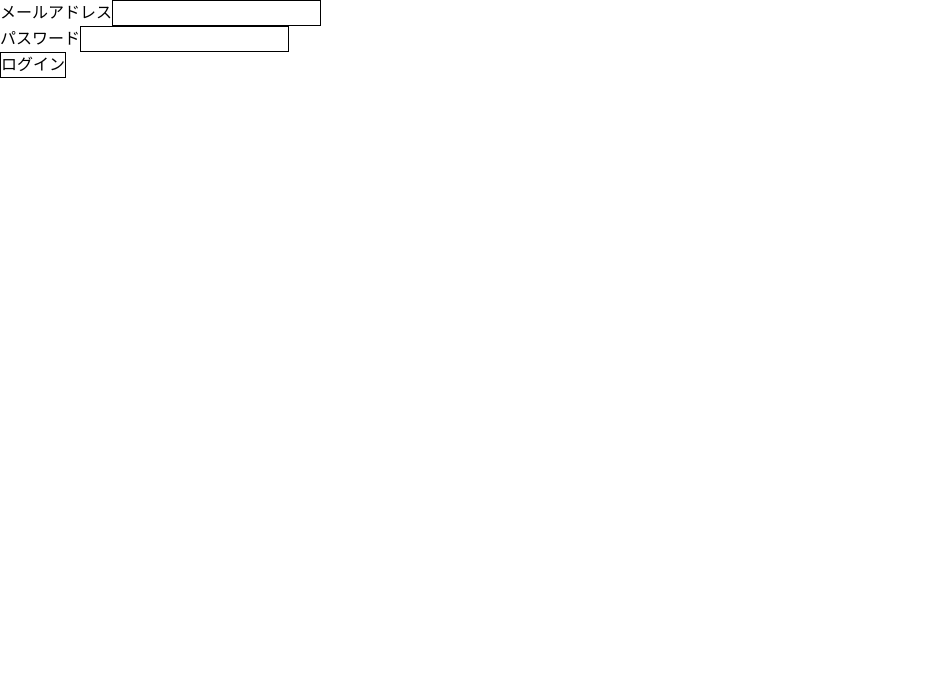
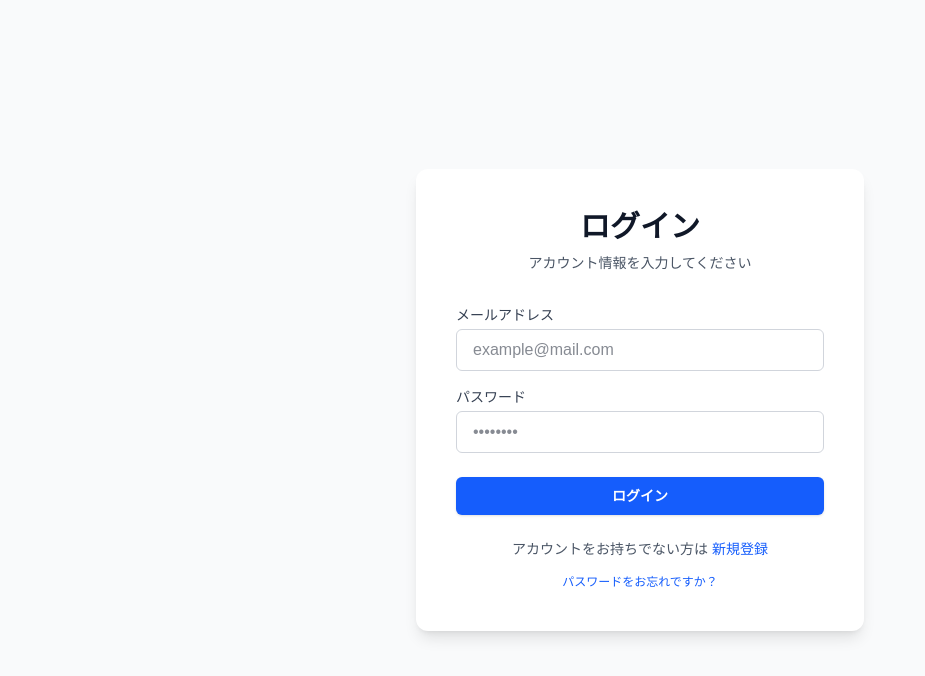
Before and after one commit to siw-nexus/quiz-sainokuni, a Next.js app in the folder frontend/: page /login in a window 1280 px wide. Shown: the top 676 px of the page, without its empty margins (0-925 px from the left). Built offline with nearby package versions, Linux system fonts and the light colour scheme.

Commit message:
login画面のcss追加 レイアウト変更 パスワードリセット画面へ飛ぶリンクと新規登録画面のリンクを配置
コード追加：LoginForm.tsx

```diff
--- a/frontend/components/auth/login/LoginForm.tsx
+++ b/frontend/components/auth/login/LoginForm.tsx
@@ -1,31 +1,127 @@
 'use client'
 
+// ▼ 画面遷移（リダイレクト）を行うためのフック
+import { useRouter } from 'next/navigation';
+// ▼ 副作用（データの変化を監視して処理を実行する）のためのフック
+import { useEffect } from 'react';
 import { useActionState } from 'react';
+// ▼ リンク作成用（新規登録画面などへの移動）
+import Link from 'next/link';
 
 // ログイン処理をインポート
 import { login } from '@/actions/auth';
 
 export default function LoginForm() {
-  const [state, formAction, isPending] = useActionState(login, null); // エラーメッセージなどを受け取るフック
+  // ▼ ルーター機能を使うための準備（ページ移動に使います）
+  const router = useRouter();
+
+  // エラーメッセージなどを受け取るフック
+  const [state, formAction, isPending] = useActionState(login, null);
+
+  // ▼ state（ログイン結果）が変わるたびに実行される処理
+  useEffect(() => {
+    // バックエンドから { success: true } が返ってきたらホームへ移動
+    if (state?.success) {
+      router.push('/home');
+      router.refresh(); // 画面のデータを最新の状態に更新
+    }
+  }, [state, router]);
 
   return (
+    // ▼ 画面中央に配置するためのレイアウト設定
+    <div className="flex min-h-screen items-center justify-center bg-gray-50">
+      <div className="w-full max-w-md space-y-8 rounded-xl bg-white p-10 shadow-lg">
+
+        {/* ヘッダー部分 */}
+        <div className="text-center">
+          <h2 className="text-3xl font-bold text-gray-900">ログイン</h2>
+          <p className="mt-2 text-sm text-gray-600">アカウント情報を入力してください</p>
+        </div>
+
+        {/* ▼ formActionを指定することで、送信時にサーバーのlogin関数が動きます */}
+        <form action={formAction} className="mt-8 space-y-6">
+
+          {/* ▼ サーバーからメッセージ（エラー等）がある場合のみ表示 */}
+          {state?.message && (
+            <div className="rounded-md bg-red-50 p-4 text-sm text-red-600 border border-red-200">
+              {/* state.messageの中身を表示 */}
+              <p>⚠️ {state.message}</p>
+            </div>
+          )}
+
+          <div className="space-y-4">
+            {/* メールアドレス入力欄 */}
             <div>
-      <form action={formAction}>
-        {state?.message && (
-          <p>{state.message}</p>
-        )}
+              <label className="block text-sm font-medium text-gray-700 mb-1">
+                メールアドレス
+              </label>
+              {/* ▼ name属性はサーバーがデータを受け取るための「キー（鍵）」になります。必須です。 */}
+              <input
+                name="email"
+                type="email"
+                className='block w-full rounded-md border border-gray-300 px-4 py-2 text-gray-900 focus:border-blue-500 focus:outline-none focus:ring-2 focus:ring-blue-500'
+                required
+                placeholder="example@mail.com"
+              />
+            </div>
+
+            {/* パスワード入力欄 */}
             <div>
-          <label>メールアドレス</label>
-          <input name="email" type="email" className='border' required />
+              <label className="block text-sm font-medium text-gray-700 mb-1">
+                パスワード
+              </label>
+
+              {/* ▼ type="password" にすることで入力文字が伏せ字（●●●）になります */}
+              <input
+                name="password"
+                type="password"
+                className='block w-full rounded-md border border-gray-300 px-4 py-2 text-gray-900 focus:border-blue-500 focus:outline-none focus:ring-2 focus:ring-blue-500'
+                required
+                placeholder="••••••••"
+              />
             </div>
-        <div>
-          <label>パスワード</label>
-          <input name="password" type="password" className='border' required />
           </div>
-        <button type="submit" disabled={isPending} className='border'>
+
+          {/* 送信ボタン */}
+          <button
+            type="submit"
+            disabled={isPending} // ▼ 送信中はボタンを押せないように無効化
+            className={`flex w-full justify-center rounded-md border border-transparent px-4 py-2 text-sm font-semibold text-white shadow-sm transition-colors focus:outline-none focus:ring-2 focus:ring-blue-500 focus:ring-offset-2
+              ${isPending
+                ? 'bg-blue-400 cursor-not-allowed' // 送信中のスタイル（薄くする）
+                : 'bg-blue-600 hover:bg-blue-700'  // 通常時のスタイル
+              }`}
+          >
+            {/* ▼ 送信中かどうかで表示する文字を切り替え */}
             {isPending ? 'ログイン中...' : 'ログイン'}
           </button>
+
+          <div className="space-y-3 text-center text-sm">
+
+            {/* 新規登録画面へのリンク */}
+            <div>
+              <span className="text-gray-600">アカウントをお持ちでない方は </span>
+              <Link href="/signup" className="font-medium text-blue-600 hover:text-blue-500">
+                新規登録
+              </Link>
+            </div>
+
+            {/* パスワードリセット画面へのリンク */}
+            <div>
+              <Link
+                href="/password-reset"
+                className="text-blue-600 hover:text-gray-700 hover:underline text-xs"
+              >
+                パスワードをお忘れですか？
+              </Link>
+            </div>
+
+          </div>
+
+
+
         </form>
+      </div>
     </div>
   );
 }
```
Lines whose indentation alone changed are shown as unchanged.
